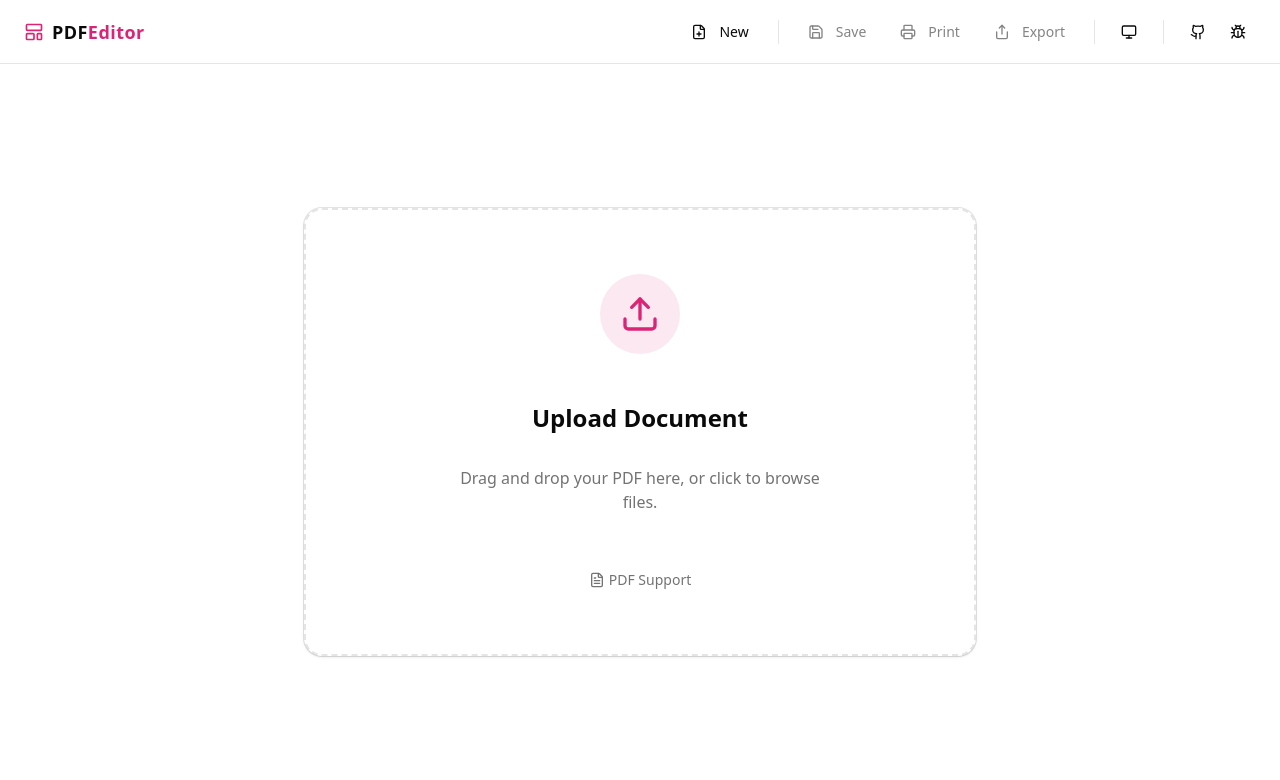
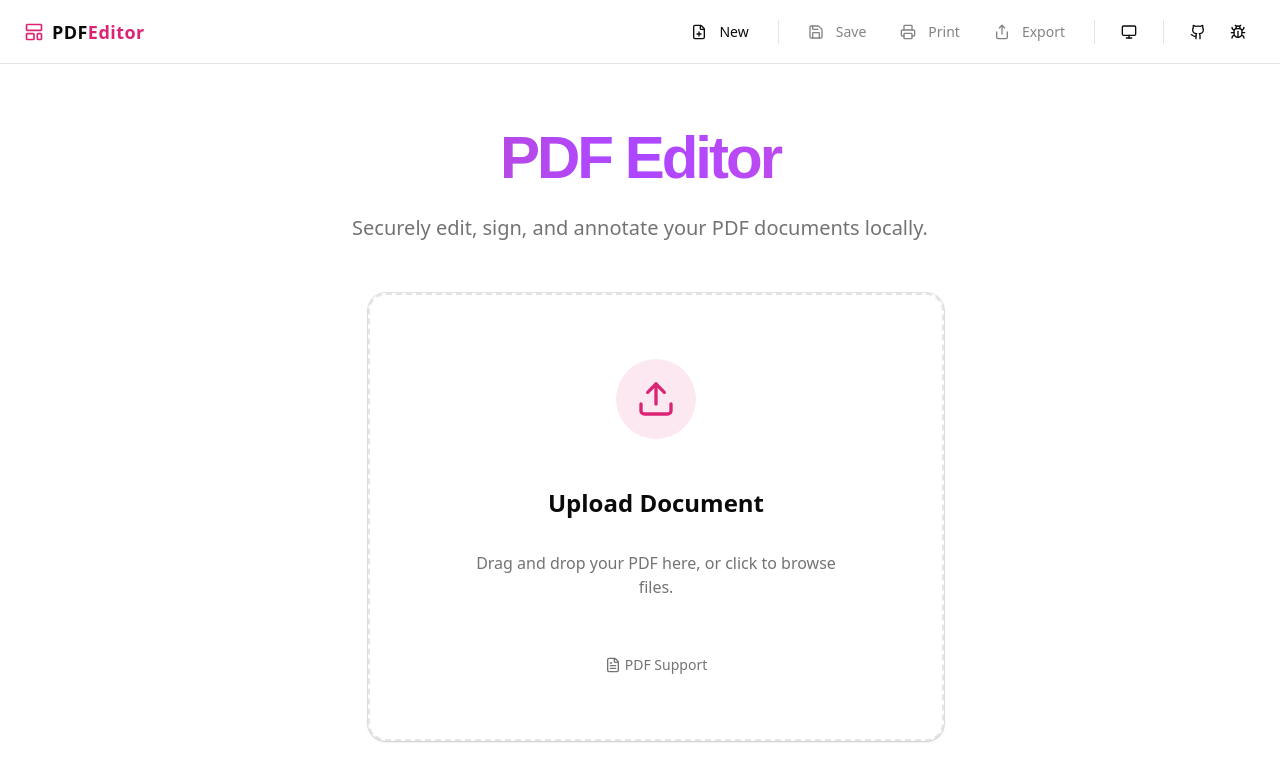
Before and after one commit to devlinduldulao/pdf-editor, a React (Vite) app: page / in a window 1280 px wide. Shown: the top 780 px of the page. Built offline with nearby package versions, Linux system fonts and the light colour scheme.

Commit message:
feat: implement password prompt and loading spinner components; refactor App component for improved file handling

```diff
--- a/src/App.css
+++ b/src/App.css
@@ -1,19 +1 @@
-* {
-  margin: 0;
-  padding: 0;
-  box-sizing: border-box;
-}
-
-body {
-  font-family: -apple-system, BlinkMacSystemFont, 'Segoe UI', 'Roboto', 'Oxygen',
-    'Ubuntu', 'Cantarell', 'Fira Sans', 'Droid Sans', 'Helvetica Neue',
-    sans-serif;
-  -webkit-font-smoothing: antialiased;
-  -moz-osx-font-smoothing: grayscale;
-}
-
-.app {
-  width: 100%;
-  min-height: 100vh;
-  background: #f7fafc;
-}
+/* Styles are now handled via Tailwind in index.css and component classes */
--- a/src/App.tsx
+++ b/src/App.tsx
@@ -1,74 +1,66 @@
-import { useState, useCallback } from "react";
+import { useState, useCallback, Suspense, lazy } from "react";
 import MenuBar from "./components/MenuBar";
 import PDFUploader from "./components/PDFUploader";
-import PDFViewer from "./components/PDFViewer";
 import { pdfEditorService } from "./services/pdfEditor";
+import { PasswordPrompt } from "./components/PasswordPrompt";
+import { LoadingSpinner } from "./components/ui/loading-spinner";
+import { AlertCircle } from "lucide-react";
+
+// Lazy load the heavy PDF viewer
+const PDFViewer = lazy(() => import("./components/PDFViewer"));
 
 function App() {
   const [currentFile, setCurrentFile] = useState<File | null>(null);
   const [fileName, setFileName] = useState<string>("");
+  const [isPasswordPromptOpen, setIsPasswordPromptOpen] = useState(false);
+  const [isPasswordError, setIsPasswordError] = useState(false);
+  const [pendingFile, setPendingFile] = useState<File | null>(null);
+  const [error, setError] = useState<string | null>(null);
 
-  const handleFileSelect = useCallback(async (file: File) => {
-    const attemptLoad = async (password?: string): Promise<boolean> => {
+  const loadFile = async (file: File, password?: string) => {
     try {
       await pdfEditorService.loadPDF(file, password);
       setCurrentFile(file);
       setFileName(file.name);
+      setIsPasswordPromptOpen(false);
+      setIsPasswordError(false);
+      setPendingFile(null);
+      setError(null);
       return true;
     } catch (error: any) {
       console.error("Error loading PDF:", error);
-        // Check if it's specifically the password required error
       if (error.message === "PDF_PASSWORD_REQUIRED") {
+        setPendingFile(file);
+        setIsPasswordPromptOpen(true);
+        setIsPasswordError(!!password); // If we provided a password and it failed, it's an error
         return false;
       }
-        // For other errors, throw them
-        throw error;
+
+      const errorMessage = error.message || String(error);
+      if (errorMessage.includes("Invalid object ref") || errorMessage.includes("parse")) {
+        setError("The PDF file structure is invalid or not supported.");
+      } else {
+        setError(`Failed to load PDF: ${errorMessage}`);
+      }
+      return false;
     }
   };
 
-    try {
-      // First attempt without password
-      const success = await attemptLoad();
-      if (!success) {
-        // PDF is password protected, prompt user
-        const password = prompt(
-          "This PDF is password-protected. Please enter the password:",
-        );
-        if (password) {
-          const retrySuccess = await attemptLoad(password);
-          if (!retrySuccess) {
-            alert("Incorrect password. Please try again.");
-            // Retry one more time
-            const retryPassword = prompt(
-              "Incorrect password. Please try again:",
-            );
-            if (retryPassword) {
-              const finalSuccess = await attemptLoad(retryPassword);
-              if (!finalSuccess) {
-                alert("Failed to open PDF: Incorrect password");
+  const handlePasswordSubmit = (password: string) => {
+    if (pendingFile) {
+      loadFile(pendingFile, password);
     }
-            }
-          }
-        }
-      }
-    } catch (error: any) {
-      console.error("Error loading PDF:", error);
+  };
 
-      const errorMessage = error.message || String(error);
+  const handlePasswordCancel = () => {
+    setIsPasswordPromptOpen(false);
+    setPendingFile(null);
+    setIsPasswordError(false);
+  };
 
-      // If it's a parsing error or object ref error, inform the user specifically
-      if (
-        errorMessage.includes("Invalid object ref") ||
-        errorMessage.includes("parse")
-      ) {
-        alert(
-          "Parse Error: The PDF file structure is invalid or not supported by the editor.",
-        );
-        return; // Stop processing
-      }
-
-      alert("Failed to load PDF file: " + errorMessage);
-    }
+  const handleFileSelect = useCallback((file: File) => {
+    setError(null);
+    loadFile(file);
   }, []);
 
   const handleSave = useCallback(async () => {
@@ -156,7 +148,14 @@ function App() {
   }, []);
 
   return (
-    <div className="flex flex-col h-dvh overflow-hidden bg-background font-sans text-foreground">
+    <div className="min-h-screen bg-background font-sans text-foreground antialiased selection:bg-primary/20 selection:text-primary">
+      <PasswordPrompt
+        isOpen={isPasswordPromptOpen}
+        onSubmit={handlePasswordSubmit}
+        onCancel={handlePasswordCancel}
+        isError={isPasswordError}
+      />
+
       <MenuBar
         onSave={handleSave}
         onSaveAs={handleSaveAs}
@@ -164,15 +163,49 @@ function App() {
         onPrint={handlePrint}
         hasDocument={!!currentFile}
       />
-      <main className="flex-1 relative overflow-hidden flex flex-col">
-        {currentFile ? (
-          <PDFViewer file={currentFile} />
-        ) : (
-          <div className="flex-1 flex items-center justify-center p-8">
+
+      <main className="container mx-auto px-4 py-8 max-w-7xl animate-in fade-in duration-500">
+        <div className="space-y-8">
+          <div className="text-center space-y-4 pt-8">
+            <h1 className="text-4xl md:text-6xl font-black tracking-tighter bg-clip-text text-transparent bg-gradient-to-r from-primary via-purple-500 to-pink-500 pb-2 font-display">
+              PDF Editor
+            </h1>
+            <p className="text-muted-foreground text-lg md:text-xl max-w-2xl mx-auto font-light leading-relaxed">
+              Securely edit, sign, and annotate your PDF documents locally.
+            </p>
+          </div>
+
+          {!currentFile && (
+            <div className="max-w-xl mx-auto mt-12 transform transition-all hover:scale-[1.01] duration-300">
               <PDFUploader onFileSelect={handleFileSelect} />
+
+              {error && (
+                <div className="mt-4 p-4 bg-destructive/10 border-destructive/20 border rounded-lg flex items-center gap-3 text-destructive animate-in slide-in-from-top-2">
+                  <AlertCircle className="w-5 h-5 flex-shrink-0" />
+                  <p className="font-medium">{error}</p>
                 </div>
               )}
+            </div>
+          )}
+
+          {currentFile && (
+            <div className="relative rounded-xl overflow-hidden border border-border/50 shadow-2xl bg-card">
+              <Suspense
+                fallback={
+                  <div className="h-[80vh] flex flex-col items-center justify-center gap-4 bg-muted/30">
+                    <LoadingSpinner size="xl" />
+                    <p className="text-muted-foreground animate-pulse font-medium">Loading PDF Viewer...</p>
+                  </div>
+                }
+              >
+                <PDFViewer file={currentFile} />
+              </Suspense>
+            </div>
+          )}
+        </div>
       </main>
+
+      <div className="fixed inset-0 -z-10 h-full w-full bg-background [background:radial-gradient(125%_125%_at_50%_10%,var(--background)_40%,var(--primary)_100%)] opacity-5 pointer-events-none dark:opacity-20 mix-blend-overlay" />
     </div>
   );
 }
--- /dev/null
+++ b/src/components/PasswordPrompt.tsx
@@ -0,0 +1,72 @@
+import React, { useState } from "react";
+import { Button } from "@/components/ui/button";
+import { Input } from "@/components/ui/input";
+import { Lock, X } from "lucide-react";
+
+interface PasswordPromptProps {
+    isOpen: boolean;
+    onSubmit: (password: string) => void;
+    onCancel: () => void;
+    isError?: boolean;
+}
+
+export function PasswordPrompt({ isOpen, onSubmit, onCancel, isError }: PasswordPromptProps) {
+    const [password, setPassword] = useState("");
+
+    if (!isOpen) return null;
+
+    const handleSubmit = (e: React.FormEvent) => {
+        e.preventDefault();
+        onSubmit(password);
+        setPassword(""); // Clear for security
+    };
+
+    return (
+        <div className="fixed inset-0 z-50 flex items-center justify-center bg-black/50 backdrop-blur-sm animate-in fade-in duration-200">
+            <div className="bg-card text-card-foreground w-full max-w-md p-6 rounded-xl shadow-2xl border border-border animate-in zoom-in-95 duration-200">
+                <div className="flex items-center justify-between mb-4">
+                    <div className="flex items-center gap-2">
+                        <div className="p-2 bg-primary/10 rounded-full">
+                            <Lock className="w-5 h-5 text-primary" />
+                        </div>
+                        <h2 className="text-xl font-semibold tracking-tight">Protected PDF</h2>
+                    </div>
+                    <button onClick={onCancel} className="text-muted-foreground hover:text-foreground transition-colors">
+                        <X className="w-5 h-5" />
+                    </button>
+                </div>
+
+                <p className="text-muted-foreground mb-6">
+                    This document is password protected. Please enter the password to view it.
+                </p>
+
+                <form onSubmit={handleSubmit} className="space-y-4">
+                    <div className="space-y-2">
+                        <Input
+                            type="password"
+                            placeholder="Enter password"
+                            value={password}
+                            onChange={(e) => setPassword(e.target.value)}
+                            className={isError ? "border-destructive focus-visible:ring-destructive/30" : ""}
+                            autoFocus
+                        />
+                        {isError && (
+                            <p className="text-sm text-destructive font-medium animate-pulse">
+                                Incorrect password. Please try again.
+                            </p>
+                        )}
+                    </div>
+
+                    <div className="flex justify-end gap-3 mt-6">
+                        <Button type="button" variant="ghost" onClick={onCancel}>
+                            Cancel
+                        </Button>
+                        <Button type="submit">
+                            Unlock Document
+                        </Button>
+                    </div>
+                </form>
+            </div>
+        </div>
+    );
+}
--- /dev/null
+++ b/src/components/ui/loading-spinner.tsx
@@ -0,0 +1,27 @@
+import { cn } from "@/lib/utils";
+
+export interface LoadingSpinnerProps extends React.HTMLAttributes<HTMLDivElement> {
+    size?: "sm" | "default" | "lg" | "xl";
+}
+
+export function LoadingSpinner({ className, size = "default", ...props }: LoadingSpinnerProps) {
+    const sizeClasses = {
+        sm: "w-4 h-4 border-2",
+        default: "w-8 h-8 border-3",
+        lg: "w-12 h-12 border-4",
+        xl: "w-16 h-16 border-4",
+    };
+
+    return (
+        <div
+            className={cn(
+                "animate-spin rounded-full border-primary border-t-transparent",
+                sizeClasses[size],
+                className
+            )}
+            {...props}
+        >
+            <span className="sr-only">Loading...</span>
+        </div>
+    );
+}
--- a/src/index.css
+++ b/src/index.css
@@ -1,13 +1,15 @@
 @import "tailwindcss";
 @import "tw-animate-css";
 @import "shadcn/tailwind.css";
-@import "@fontsource-variable/inter";
+/* DISTINCTIVE TYPOGRAPHY: Manrope for UI, using variable font via Google Fonts CDN */
+@import url('https://fonts.googleapis.com/css2?family=Manrope:wght@200..800&family=Syne:wght@400..800&display=swap');
 
 @custom-variant dark (&:is(.dark *));
 
 @theme inline {
---font-sans: var(--font-sans);
---font-mono: var(--font-mono);
+  --font-sans: 'Manrope', system-ui, sans-serif;
+  --font-display: 'Syne', sans-serif;
+
   --color-background: var(--background);
   --color-foreground: var(--foreground);
   --color-card: var(--card);
@@ -49,6 +51,86 @@
   --radius-4xl: calc(var(--radius) + 16px);
 }
 
+:root {
+  /* REFINED COLOR PALETTE - "Modern Professional" */
+  --background: oklch(0.985 0.002 247.839); /* Very slight cool tint on white */
+  --foreground: oklch(0.141 0.005 285.823);
+  --card: oklch(1 0 0);
+  --card-foreground: oklch(0.141 0.005 285.823);
+  --popover: oklch(1 0 0);
+  --popover-foreground: oklch(0.141 0.005 285.823);
+  --primary: oklch(0.21 0.034 264.665); /* Deep Ink Blue based */
+  --primary-foreground: oklch(0.985 0 0);
+  --secondary: oklch(0.967 0.003 264.542);
+  --secondary-foreground: oklch(0.21 0.034 264.665);
+  --muted: oklch(0.967 0.003 264.542);
+  --muted-foreground: oklch(0.552 0.016 285.938);
+  --accent: oklch(0.967 0.003 264.542);
+  --accent-foreground: oklch(0.21 0.034 264.665);
+  --destructive: oklch(0.577 0.245 27.325);
+  --destructive-foreground: oklch(0.577 0.245 27.325);
+  --border: oklch(0.92 0.004 286.32);
+  --input: oklch(0.92 0.004 286.32);
+  --ring: oklch(0.705 0.015 286.067);
+  --chart-1: oklch(0.646 0.222 41.116);
+  --chart-2: oklch(0.6 0.118 184.704);
+  --chart-3: oklch(0.398 0.07 227.392);
+  --chart-4: oklch(0.828 0.189 84.429);
+  --chart-5: oklch(0.769 0.188 70.08);
+  --radius: 0.625rem;
+  --sidebar: oklch(0.985 0 0);
+  --sidebar-foreground: oklch(0.141 0.005 285.823);
+  --sidebar-primary: oklch(0.21 0.034 264.665);
+  --sidebar-primary-foreground: oklch(0.985 0 0);
+  --sidebar-accent: oklch(0.967 0.003 264.542);
+  --sidebar-accent-foreground: oklch(0.21 0.034 264.665);
+  --sidebar-border: oklch(0.92 0.004 286.32);
+  --sidebar-ring: oklch(0.705 0.015 286.067);
+}
+
+.dark {
+  --background: oklch(0.12 0.01 264);
+  --foreground: oklch(0.985 0.002 247.839);
+  --card: oklch(0.14 0.01 264);
+  --card-foreground: oklch(0.985 0.002 247.839);
+  --popover: oklch(0.14 0.01 264);
+  --popover-foreground: oklch(0.985 0.002 247.839);
+  --primary: oklch(0.985 0.002 247.839);
+  --primary-foreground: oklch(0.21 0.034 264.665);
+  --secondary: oklch(0.274 0.006 286.033);
+  --secondary-foreground: oklch(0.985 0.002 247.839);
+  --muted: oklch(0.274 0.006 286.033);
+  --muted-foreground: oklch(0.705 0.015 286.067);
+  --accent: oklch(0.274 0.006 286.033);
+  --accent-foreground: oklch(0.985 0.002 247.839);
+  --destructive: oklch(0.396 0.141 25.723);
+  --destructive-foreground: oklch(0.637 0.237 25.331);
+  --border: oklch(0.274 0.006 286.033);
+  --input: oklch(0.274 0.006 286.033);
+  --ring: oklch(0.442 0.017 285.786);
+  --chart-1: oklch(0.488 0.243 264.376);
+  --chart-2: oklch(0.696 0.17 162.48);
+  --chart-3: oklch(0.769 0.188 70.08);
+  --chart-4: oklch(0.627 0.265 303.9);
+  --chart-5: oklch(0.645 0.246 16.439);
+  --sidebar: oklch(0.21 0.034 264.665);
+  --sidebar-foreground: oklch(0.985 0.002 247.839);
+  --sidebar-primary: oklch(0.488 0.243 264.376);
+  --sidebar-primary-foreground: oklch(0.985 0.002 247.839);
+  --sidebar-accent: oklch(0.274 0.006 286.033);
+  --sidebar-accent-foreground: oklch(0.985 0.002 247.839);
+  --sidebar-border: oklch(0.274 0.006 286.033);
+  --sidebar-ring: oklch(0.442 0.017 285.786);
+}
+
+@layer base {
+  * {
+    @apply border-border outline-ring/50;
+  }
+  body {
+    @apply bg-background text-foreground;
+  }
+}
 :root {
   --background: oklch(1 0 0);
 --foreground: oklch(0.145 0 0);
```
Lines whose indentation alone changed are shown as unchanged.
